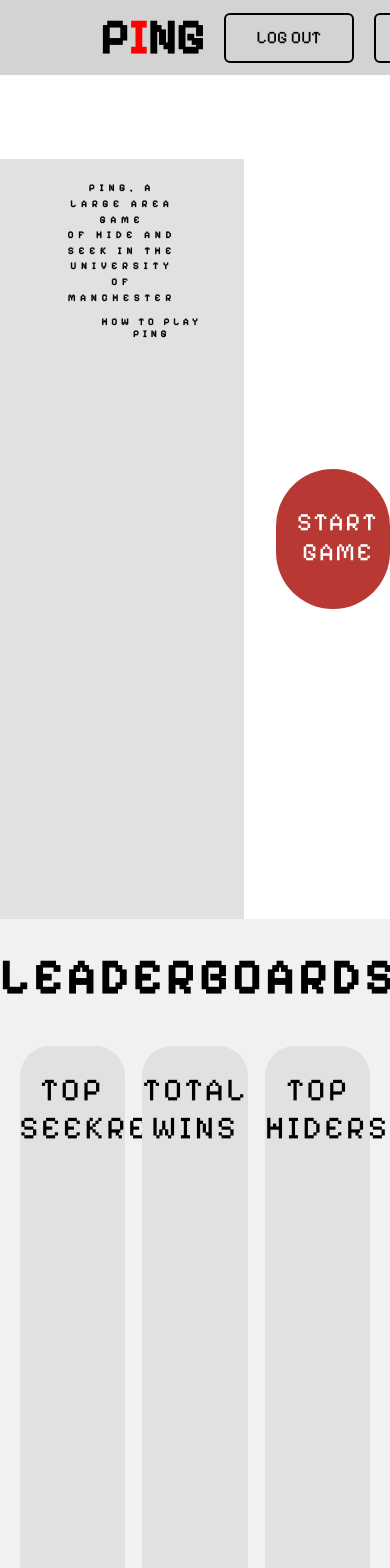
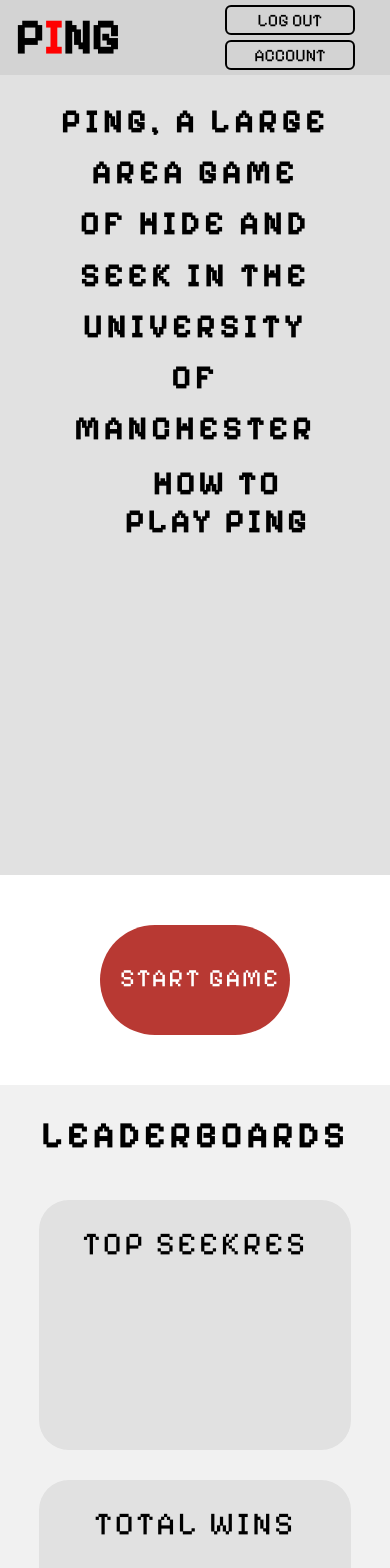
Before and after one commit to mortemn/Ping, a Next.js app in the folder frontend/: page /homePage in a window 390 px wide. Shown: the top 1568 px of the page. Built offline with nearby package versions, Linux system fonts and the light colour scheme.

Commit message:
Create responsive design

```diff
--- a/frontend/src/app/RegistrationPage/page.js
+++ b/frontend/src/app/RegistrationPage/page.js
@@ -40,8 +40,8 @@
 
                         </div>
                         <button type="submit" className={styles.btn} >Login</button>
-                        <div className={styles.login_register} >
-                            <p>Already have an account?
+                        <div className={styles.login_register}>
+                            <p>Already have an account?&nbsp;
                                 <a href="#" className={styles.login_link}>Login</a>
                             </p>
                         </div>
--- a/frontend/src/app/RegistrationPage/page.module.css
+++ b/frontend/src/app/RegistrationPage/page.module.css
@@ -1,4 +1,5 @@
 @import url('https://fonts.googleapis.com/css2?family=Pixelify+Sans&display=swap');
+
 .logo {
     font-size: 3em;
     user-select: none;
@@ -14,8 +15,6 @@
     margin-top: 13px;
 }
 
-
-
 .navigation .btnlogin {
     width: 130px;
     height: 50px;
@@ -27,7 +26,6 @@
     font-size: 1.1em;
     color: black;
     font-weight: 500;
-    margin-left: 720px;
     transition: .5s;
 }
 
@@ -39,12 +37,14 @@
     position: relative;
     width: 400px;
     height: 520px;
+    margin-top: 75px;
+    margin-bottom: 50px;
+    display: flex;
     background: transparent;
     border: 1px solid rgba(255, 255, 255, 0);
+    box-shadow: 0 0 30px rgba(0, 0, 0, .5);
     border-radius: 20px;
     -webkit-backdrop-filter: blur(20px);
-    box-shadow: 0 0 30px rgba(0, 0, 0, .5);
-    display: flex;
     justify-content: center;
     align-items: center;
 }
@@ -156,3 +156,42 @@
 .login_register p a:hover{
     text-decoration: underline;
 }
+
+@media screen and (max-width: 768px) {
+    .logo {
+        position: absolute;
+        left: 15px;
+    }
+
+    .navigation .btnlogin {
+        position: absolute;
+        top: 15px;
+        right: 20px;
+    }
+
+    .wrapper {
+        margin-left: 25%;
+        margin-right: 25%;
+    }
+}
+
+@media screen and (max-width: 550px) {
+    .ttl{
+        margin-top: 100px;
+        padding-bottom: 10px;
+        background: lightgray;
+    }
+
+    .remember_forgot {
+        display:block;
+    }
+
+    .remember_forgot label input {
+        margin-right: 10px;
+        margin-bottom: 10px;
+    }
+
+    .btn{
+        margin-top: 0px;
+    }
+}
--- a/frontend/src/app/homePage/page.module.css
+++ b/frontend/src/app/homePage/page.module.css
@@ -1,4 +1,5 @@
 @import url('https://fonts.googleapis.com/css2?family=Pixelify+Sans&display=swap');
+
 .logo {
     font-size: 3em;
     user-select: none;
@@ -13,7 +14,6 @@
     justify-content: space-between;
 }
 
-
 .navigation .btn {
     width: 130px;
     height: 50px;
@@ -25,9 +25,8 @@
     font-size: 1.1em;
     color: black;
     font-weight: 500;
-    margin-left: 20px;
-    /* margin-left: 720px; */
     transition: .5s;
+    margin-right: 15px;
 }
 
 .navigation .btn:hover {
@@ -36,26 +35,22 @@
 }
 
 .container {
-    height: 180vh;
-    width: 100vw;
-    margin-top: 10vh;
     font-size: 2em;
 }
+
 .top-container{
     display: flex;
     padding: 0px;
     margin: 0px;
-    height: 90vh;
+    /* height: 700px; */
 }
 
-
 .left-panel {
-    padding: 5.65vw 0px 0px 5px;
-    padding-left: 6.43vw;
-    padding-right: 6.43vw;
-    flex: 49;
+    padding: 5.65vw 6.43vw 0px 6.43vw;
+    margin-left: -55px;
     background-color: rgba(225, 225, 225, 1);
     text-align: center;
+    height: 700px;
 }
 
 .left-panel p {
@@ -64,7 +59,6 @@
     padding-left: 35px;
     padding-right: 35px;
     letter-spacing: 5px;
-    font-size: 2.5vw;
     text-transform: uppercase;
 }
 
@@ -77,15 +71,15 @@
 
 .how-to-pair ion-icon{
     color: red;
-    font-size: 5vw;
+    font-size: 2.0em;
     position: absolute;
     bottom: 0;
+}
 
-}
 .how-to-play {
     font-family: 'Pixelify Sans', sans-serif;
     font-weight: bold;
-    font-size: 2.5vw;
+    margin-left: 25px;
     padding: 2.5vw 0px 0px 5vw;
     text-transform: uppercase;
     letter-spacing: 4px;
@@ -97,7 +91,6 @@
     justify-content: center;
     align-items: center;
     text-align: center;
-    /* padding-top: 22.150vw; */
 }
 
 .start-game-btn {
@@ -123,13 +116,11 @@
     flex-direction: column;
     text-align: center;
     padding: 0px;
-    margin: 0px;
-    height: 90vh;
     background-color: #F1F1F1F1;
 }
 
 .leaderboards-title{
-    height:15vh;
+    height:100px;
     font-size: 1.5em;
     font-weight: bold;
     text-transform: uppercase;
@@ -142,16 +133,102 @@
     flex-direction: row;
     justify-content: space-between; /* Center horizontally */
     align-items: center; /* Center vertically */
-    padding: 0px 5vw;
-    margin: 0px;
+    padding: 0px 10vw;
+    margin-bottom: 50px;
 }
 
-.leaderboards-body div{
+.leaderboards-body div {
     background-color: #e1e1e1;
-    height: 70vh;
+    height: 500px;
     width: 27vw;
     text-transform: uppercase;
     letter-spacing: 3px;
     padding-top: 25px;
+    margin: 15px 5px;
     border-radius: 30px;
 }
+
+@media screen and (max-width: 900px) {
+    .start-game-btn {
+        margin-right: 32px;
+    }
+}
+
+@media screen and (max-width: 768px) {
+    .logo {
+        position: absolute;
+        left: 15px;
+    }
+
+    .navigation {
+        position: absolute;
+        top: 15px;
+        right: 20px;
+    }
+
+    .left-panel {
+        margin-left: 0px;
+    }
+
+    .container {
+        display: flex;
+        flex-direction: column;
+        position: relative;
+    }
+}
+
+@media screen and (max-width: 640px) {
+
+    .top-container {
+        flex-direction: column;
+    }
+
+    .left-panel {
+        height: 800px;
+        /* leave space for game instruction */
+    }
+
+    .how-to-pair {
+        margin-left:15%;
+        margin-right:15%;
+    }
+
+    .right-panel {
+        margin: 50px 0px;
+    }
+
+    .bottom-container {
+        position: relative;
+    }
+
+    .leaderboards-title {
+        width: 100%;
+        font-size: 1.1em;
+    }
+
+    .leaderboards-body {
+        display: flex;
+        flex-direction: column;
+    }
+
+    .leaderboards-body div {
+        height: 250px;
+        width: 100%;
+    }
+}
+
+@media screen and (max-width: 460px) {
+    .navigation {
+        flex-direction: column;
+    }
+
+    .navigation .btn {
+        height: 30px;
+        margin-top: -10px;
+        margin-bottom: 15px;
+    }
+
+    .leaderboards-title{
+        font-size: 1.1em;
+    }
+}
```
Also changed, not shown: frontend/src/app/homePage/page.js (+3 -10 lines).
